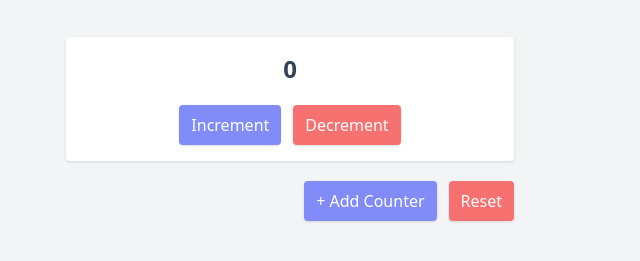
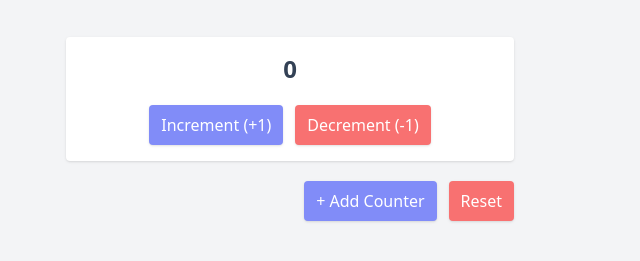
Before and after one commit to samiulalimsaad/multi-counter-application-vanilla-redux, a plain HTML site: page index.html in a window 1280 px wide. Shown: the part 75-336 px from the top of the page, without its empty margins (350-990 px from the left). Drawn offline with nearby package versions, Linux system fonts and the light colour scheme.

Commit message:
ui & functionality added

```diff
--- a/index.html
+++ b/index.html
@@ -6,6 +6,8 @@
         <meta name="viewport" content="width=device-width, initial-scale=1.0" />
         <title>Simple Counter Application</title>
         <script src="https://cdn.tailwindcss.com"></script>
+        <!-- import redux from cdn -->
+        <script src="https://unpkg.com/redux@latest/dist/redux.min.js"></script>
     </head>
     <body>
         <div class="w-screen h-screen p-10 bg-gray-100 text-slate-700">
@@ -17,31 +19,43 @@
             <!-- counters -->
             <div class="max-w-md mx-auto mt-10 space-y-5">
                 <div
-                    class="p-4 h-auto flex flex-col items-center justify-center space-y-5 bg-white rounded shadow"
+                    id="counter-container"
+                    class="max-w-md mx-auto mt-10 space-y-5"
                 >
-                    <div class="text-2xl font-semibold">0</div>
+                    <div
+                        class="p-4 h-auto flex flex-col items-center justify-center space-y-5 bg-white rounded shadow my-5"
+                    >
+                        <div id="count1-value" class="text-2xl font-semibold">
+                            0
+                        </div>
                         <div class="flex space-x-3">
                             <button
+                                id="increment1"
+                                onclick="incrementValue(1,1)"
                                 class="bg-indigo-400 text-white px-3 py-2 rounded shadow"
                             >
-                            Increment
+                                Increment (+1)
                             </button>
                             <button
+                                id="decrement1"
+                                onclick="decrementValue(1,1)"
                                 class="bg-red-400 text-white px-3 py-2 rounded shadow"
                             >
-                            Decrement
+                                Decrement (-1)
                             </button>
                         </div>
                     </div>
-
+                </div>
                 <div class="h-auto bg-transparent flex justify-end">
                     <div class="flex space-x-3">
                         <button
+                            id="add-counter-container"
                             class="bg-indigo-400 text-white px-3 py-2 rounded shadow"
                         >
                             + Add Counter
                         </button>
                         <button
+                            id="reset-counter-container"
                             class="bg-red-400 text-white px-3 py-2 rounded shadow"
                         >
                             Reset
```
Lines whose indentation alone changed are shown as unchanged.
